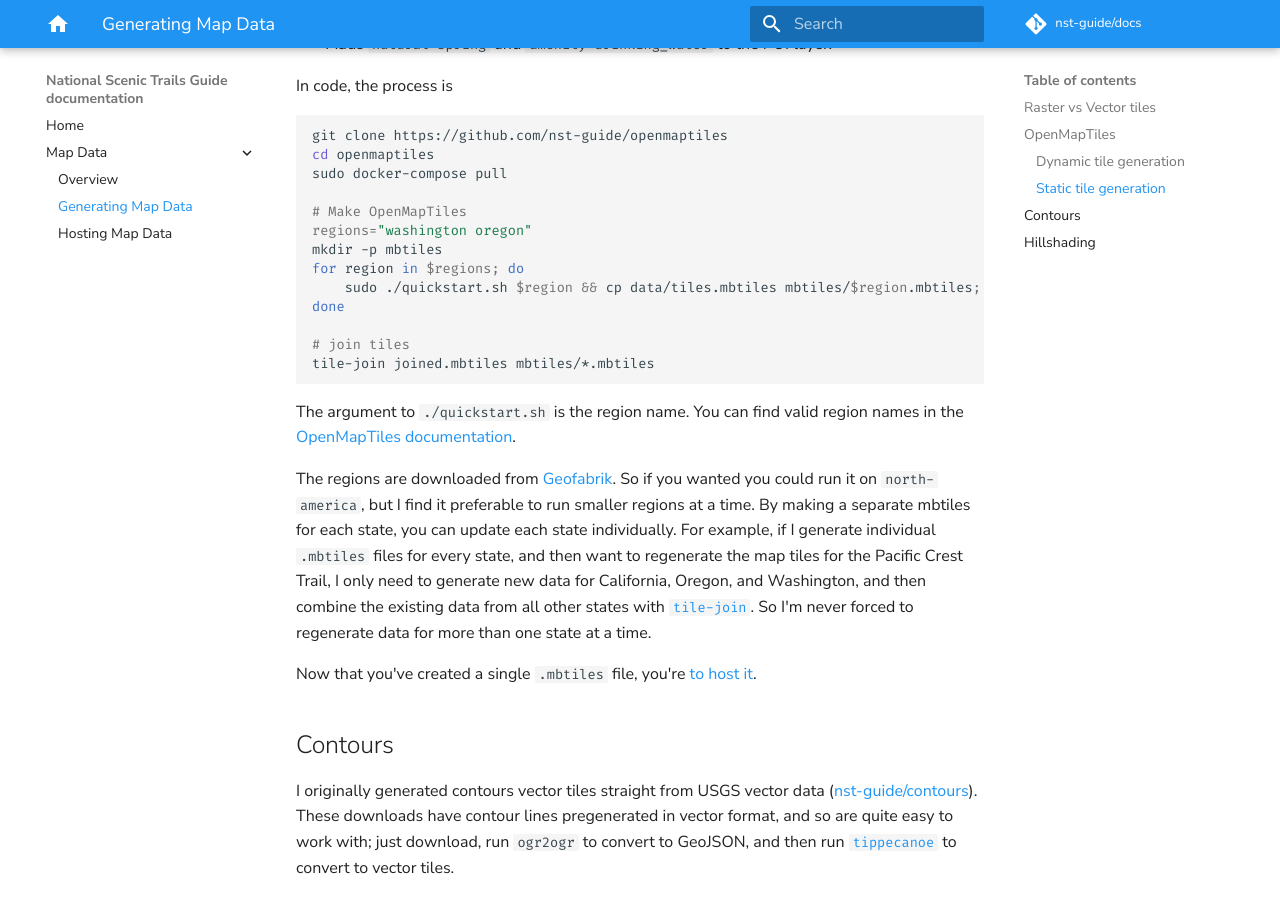
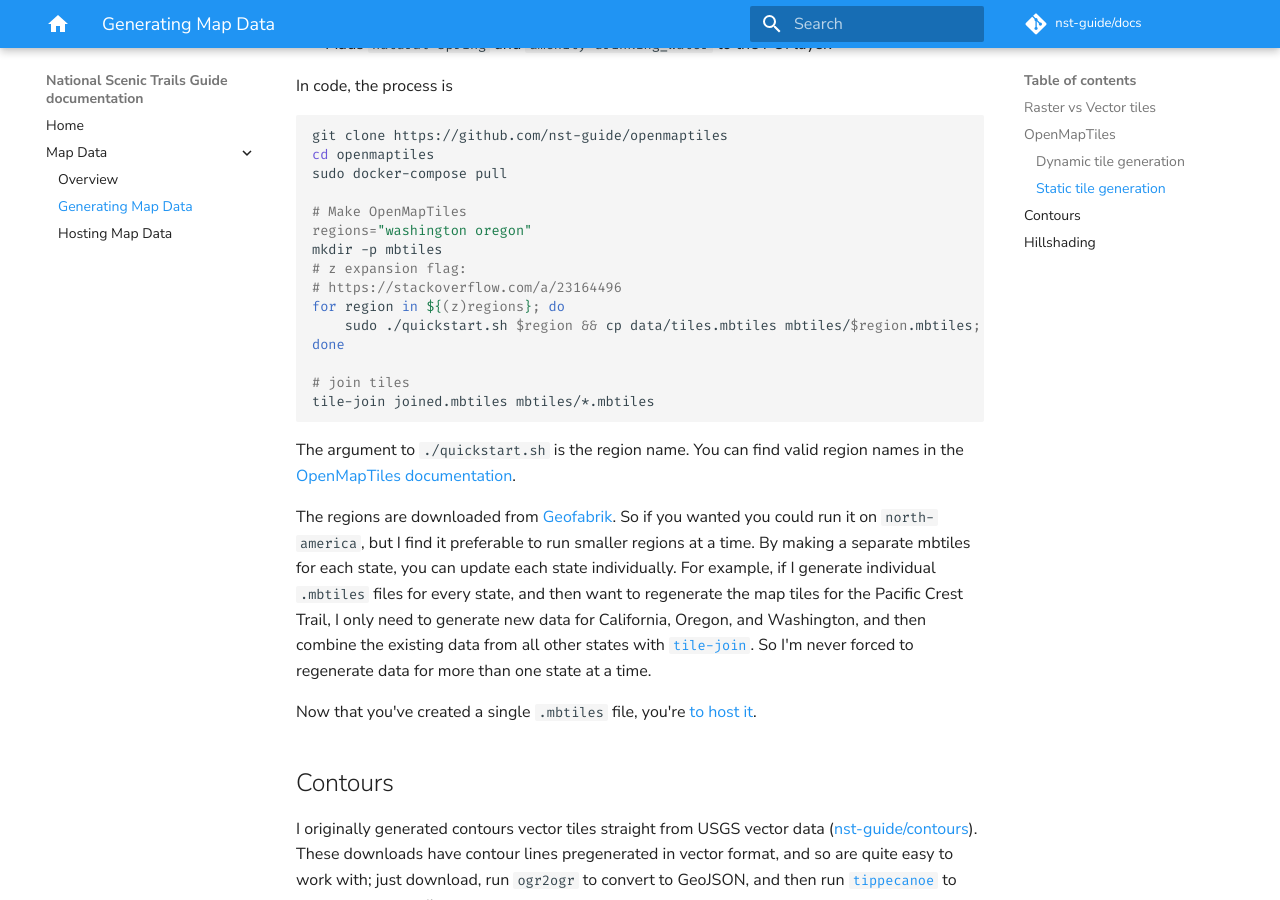
Before and after one commit to nst-guide/docs, an MkDocs documentation site: the page built from docs/map-data/generating.md, in a window 1280 px wide and 900 px high, scrolled down 2005 px. Built offline with MkDocs 1.6.1 and Material for MkDocs 9.7.7, drawn with Linux system fonts in a browser that asks for light colours; formulas are drawn with MathJax 3; comment, search, counter and statistics services are not loaded.

Commit message:
Mention z expansion flag

```diff
--- a/docs/map-data/generating.md
+++ b/docs/map-data/generating.md
@@ -91,7 +91,9 @@ sudo docker-compose pull
 # Make OpenMapTiles
 regions="washington oregon"
 mkdir -p mbtiles
-for region in $regions; do
+# z expansion flag:
+# https://stackoverflow.com/a/23164496
+for region in ${(z)regions}; do
     sudo ./quickstart.sh $region && cp data/tiles.mbtiles mbtiles/$region.mbtiles;
 done
 
```
